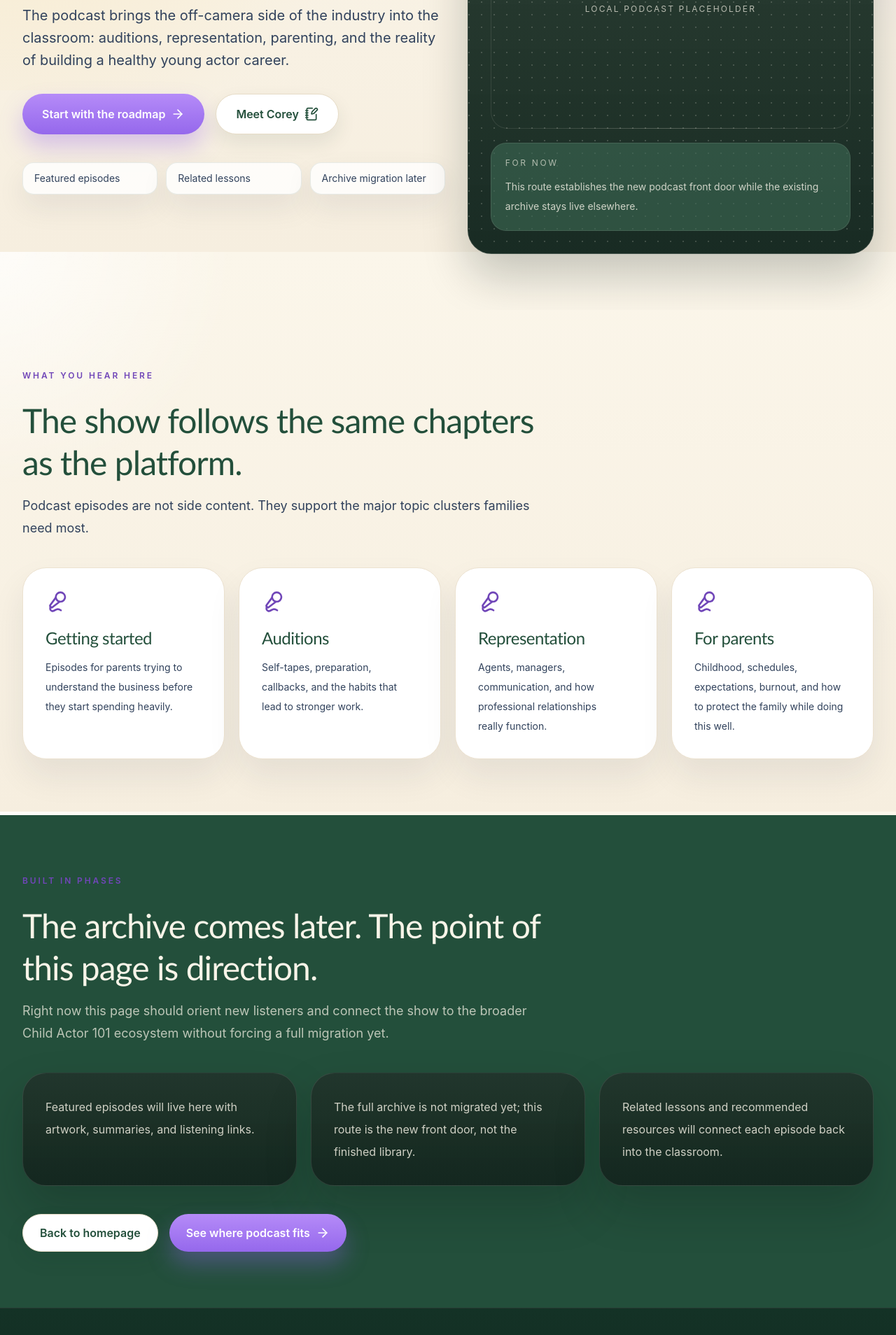
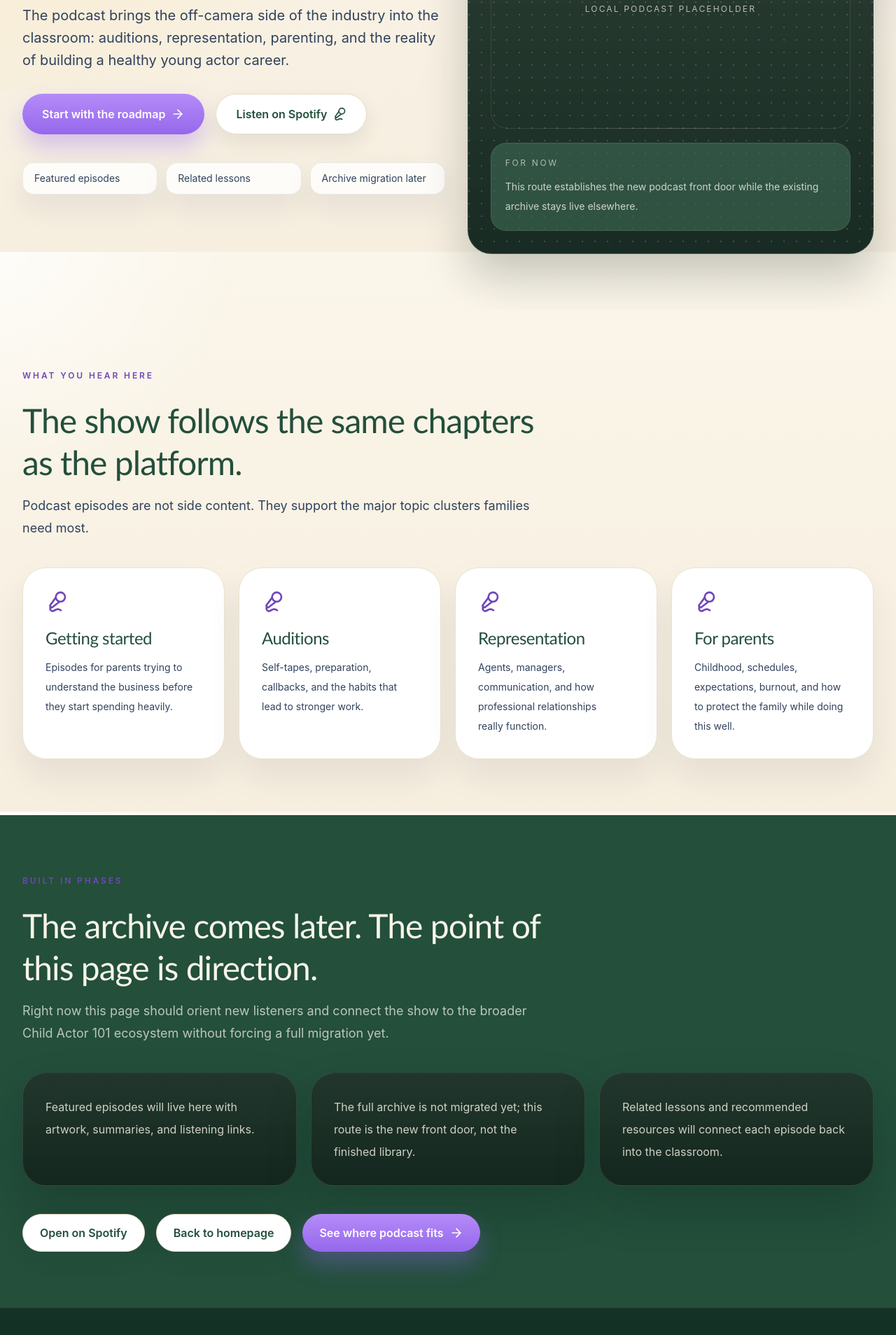
Before and after one commit to cor9/childactor101-site, a Next.js app: page /podcast in a window 1280 px wide. Shown: the part 440-2348 px from the top of the page at 70% size. Built offline with nearby package versions, Linux system fonts and the light colour scheme.

Commit message:
Connect podcast CTAs to Spotify

```diff
--- a/src/app/corey-ralston/page.tsx
+++ b/src/app/corey-ralston/page.tsx
@@ -6,6 +6,7 @@ import { Button } from "@/components/Button";
 import { Card } from "@/components/Card";
 import { PageHero } from "@/components/PageHero";
 import { SectionLabel } from "@/components/SectionLabel";
+import { SPOTIFY_PODCAST_URL } from "@/lib/site-links";
 
 const roles = [
   {
@@ -48,7 +49,7 @@ const pathways = [
     title: "Listen to the podcast",
     description:
       "Industry conversations that bring the off-camera reality into the open.",
-    href: "/podcast",
+    href: SPOTIFY_PODCAST_URL,
   },
   {
     title: "See the ecosystem",
@@ -77,9 +78,11 @@ export default function CoreyRalstonPage() {
           icon: <ArrowRight className="h-5 w-5" />,
         }}
         secondaryAction={{
-          href: "/podcast",
+          href: SPOTIFY_PODCAST_URL,
           label: "Listen to the podcast",
           icon: <Headphones className="h-5 w-5" />,
+          rel: "noreferrer",
+          target: "_blank",
         }}
         supportingPoints={[
           "Former child actor",
@@ -207,7 +210,13 @@ export default function CoreyRalstonPage() {
                 <p className="mt-3 flex-1 text-sm leading-7 text-ink-soft">
                   {pathway.description}
                 </p>
-                <Button href={pathway.href} className="mt-6 w-fit" variant="secondary">
+                <Button
+                  href={pathway.href}
+                  rel={pathway.href.startsWith("http") ? "noreferrer" : undefined}
+                  className="mt-6 w-fit"
+                  target={pathway.href.startsWith("http") ? "_blank" : undefined}
+                  variant="secondary"
+                >
                   Open page
                   <ArrowRight className="h-5 w-5" />
                 </Button>
--- a/src/app/ecosystem/page.tsx
+++ b/src/app/ecosystem/page.tsx
@@ -6,6 +6,7 @@ import { EcosystemSection } from "@/components/EcosystemSection";
 import { PageHero } from "@/components/PageHero";
 import { PlaceholderBlock } from "@/components/PlaceholderBlock";
 import { SectionLabel } from "@/components/SectionLabel";
+import { SPOTIFY_PODCAST_URL } from "@/lib/site-links";
 
 const categories = [
   {
@@ -63,9 +64,11 @@ export default function EcosystemPage() {
           icon: <ArrowRight className="h-5 w-5" />,
         }}
         secondaryAction={{
-          href: "/podcast",
+          href: SPOTIFY_PODCAST_URL,
           label: "Hear the conversations",
           icon: <Headphones className="h-5 w-5" />,
+          rel: "noreferrer",
+          target: "_blank",
         }}
         supportingPoints={[
           "Learn the business",
--- a/src/app/podcast/page.tsx
+++ b/src/app/podcast/page.tsx
@@ -1,11 +1,12 @@
 import type { Metadata } from "next";
-import { ArrowRight, Mic2, NotebookPen } from "lucide-react";
+import { ArrowRight, Mic2 } from "lucide-react";
 
 import { Button } from "@/components/Button";
 import { Card } from "@/components/Card";
 import { PageHero } from "@/components/PageHero";
 import { PlaceholderBlock } from "@/components/PlaceholderBlock";
 import { SectionLabel } from "@/components/SectionLabel";
+import { SPOTIFY_PODCAST_URL } from "@/lib/site-links";
 
 const topics = [
   {
@@ -55,9 +56,11 @@ export default function PodcastPage() {
           icon: <ArrowRight className="h-5 w-5" />,
         }}
         secondaryAction={{
-          href: "/corey-ralston",
-          label: "Meet Corey",
-          icon: <NotebookPen className="h-5 w-5" />,
+          href: SPOTIFY_PODCAST_URL,
+          label: "Listen on Spotify",
+          icon: <Mic2 className="h-5 w-5" />,
+          rel: "noreferrer",
+          target: "_blank",
         }}
         supportingPoints={[
           "Featured episodes",
@@ -139,6 +142,9 @@ export default function PodcastPage() {
             ))}
           </div>
           <div className="mt-10 flex flex-col gap-4 sm:flex-row">
+            <Button href={SPOTIFY_PODCAST_URL} rel="noreferrer" target="_blank" variant="secondary">
+              Open on Spotify
+            </Button>
             <Button href="/" variant="secondary">
               Back to homepage
             </Button>
--- a/src/app/start-here/page.tsx
+++ b/src/app/start-here/page.tsx
@@ -8,6 +8,7 @@ import { JourneySteps } from "@/components/JourneySteps";
 import { PageHero } from "@/components/PageHero";
 import { PlaceholderBlock } from "@/components/PlaceholderBlock";
 import { SectionLabel } from "@/components/SectionLabel";
+import { SPOTIFY_PODCAST_URL } from "@/lib/site-links";
 
 const checklist = [
   "Learn how agents, managers, casting, and auditions actually fit together.",
@@ -68,9 +69,11 @@ export default function StartHerePage() {
           icon: <ArrowRight className="h-5 w-5" />,
         }}
         secondaryAction={{
-          href: "/podcast",
+          href: SPOTIFY_PODCAST_URL,
           label: "Hear the real conversations",
           icon: <Headphones className="h-5 w-5" />,
+          rel: "noreferrer",
+          target: "_blank",
         }}
         supportingPoints={[
           "Industry overview",
--- a/src/components/Button.tsx
+++ b/src/components/Button.tsx
@@ -4,7 +4,9 @@ type ButtonProps = {
   children: React.ReactNode;
   className?: string;
   href: string;
+  rel?: string;
   size?: "sm" | "md" | "lg";
+  target?: string;
   variant?: "primary" | "secondary" | "chalk" | "outlineLight" | "ghost";
 };
 
@@ -31,12 +33,16 @@ export function Button({
   children,
   className = "",
   href,
+  rel,
   size = "md",
+  target,
   variant = "primary",
 }: ButtonProps) {
   return (
     <Link
       href={href}
+      rel={rel}
+      target={target}
       className={[
         "inline-flex items-center justify-center gap-2 rounded-full font-semibold transition duration-200 focus-visible:outline-2 focus-visible:outline-offset-2 focus-visible:outline-purple",
         variantClasses[variant],
--- a/src/components/Hero.tsx
+++ b/src/components/Hero.tsx
@@ -4,6 +4,7 @@ import { ArrowDown, Mic2 } from "lucide-react";
 import { Button } from "@/components/Button";
 import { ChalkDoodle } from "@/components/ChalkDoodle";
 import { ChalkDust } from "@/components/ChalkDust";
+import { SPOTIFY_PODCAST_URL } from "@/lib/site-links";
 
 export function Hero() {
   return (
@@ -47,7 +48,13 @@ export function Hero() {
               Start here
               <ArrowDown className="h-5 w-5" />
             </Button>
-            <Button href="/podcast" size="lg" variant="outlineLight">
+            <Button
+              href={SPOTIFY_PODCAST_URL}
+              rel="noreferrer"
+              size="lg"
+              target="_blank"
+              variant="outlineLight"
+            >
               Conversations from inside Hollywood
               <Mic2 className="h-5 w-5" />
             </Button>
--- a/src/components/PageHero.tsx
+++ b/src/components/PageHero.tsx
@@ -6,6 +6,8 @@ type HeroAction = {
   href: string;
   label: string;
   icon?: React.ReactNode;
+  rel?: string;
+  target?: string;
   variant?: "primary" | "secondary" | "ghost";
 };
 
@@ -48,7 +50,9 @@ export function PageHero({
             {secondaryAction ? (
               <Button
                 href={secondaryAction.href}
+                rel={secondaryAction.rel}
                 size="lg"
+                target={secondaryAction.target}
                 variant={secondaryAction.variant ?? "secondary"}
               >
                 {secondaryAction.label}
--- a/src/components/PodcastCTA.tsx
+++ b/src/components/PodcastCTA.tsx
@@ -5,6 +5,7 @@ import { Button } from "@/components/Button";
 import { ChalkDoodle } from "@/components/ChalkDoodle";
 import { ChalkDust } from "@/components/ChalkDust";
 import { SectionLabel } from "@/components/SectionLabel";
+import { SPOTIFY_PODCAST_URL } from "@/lib/site-links";
 
 export function PodcastCTA() {
   return (
@@ -36,7 +37,12 @@ export function PodcastCTA() {
             The Callback — honest talks about auditions, the business, and
             keeping kids kids while they chase the dream. New every week.
           </p>
-          <Button href="/podcast" className="mt-10 w-fit">
+          <Button
+            href={SPOTIFY_PODCAST_URL}
+            rel="noreferrer"
+            className="mt-10 w-fit"
+            target="_blank"
+          >
             Start listening
             <Headphones className="h-5 w-5" />
           </Button>
--- /dev/null
+++ b/src/lib/site-links.ts
@@ -0,0 +1,2 @@
+export const SPOTIFY_PODCAST_URL =
+  "https://open.spotify.com/show/4hu8Rb0mQA1YVSUiGwWrQl?si=a8e7c38dc1ec47f1";
```
Also changed, not shown: 3 other files (tests, documents, lock files or other folders).
